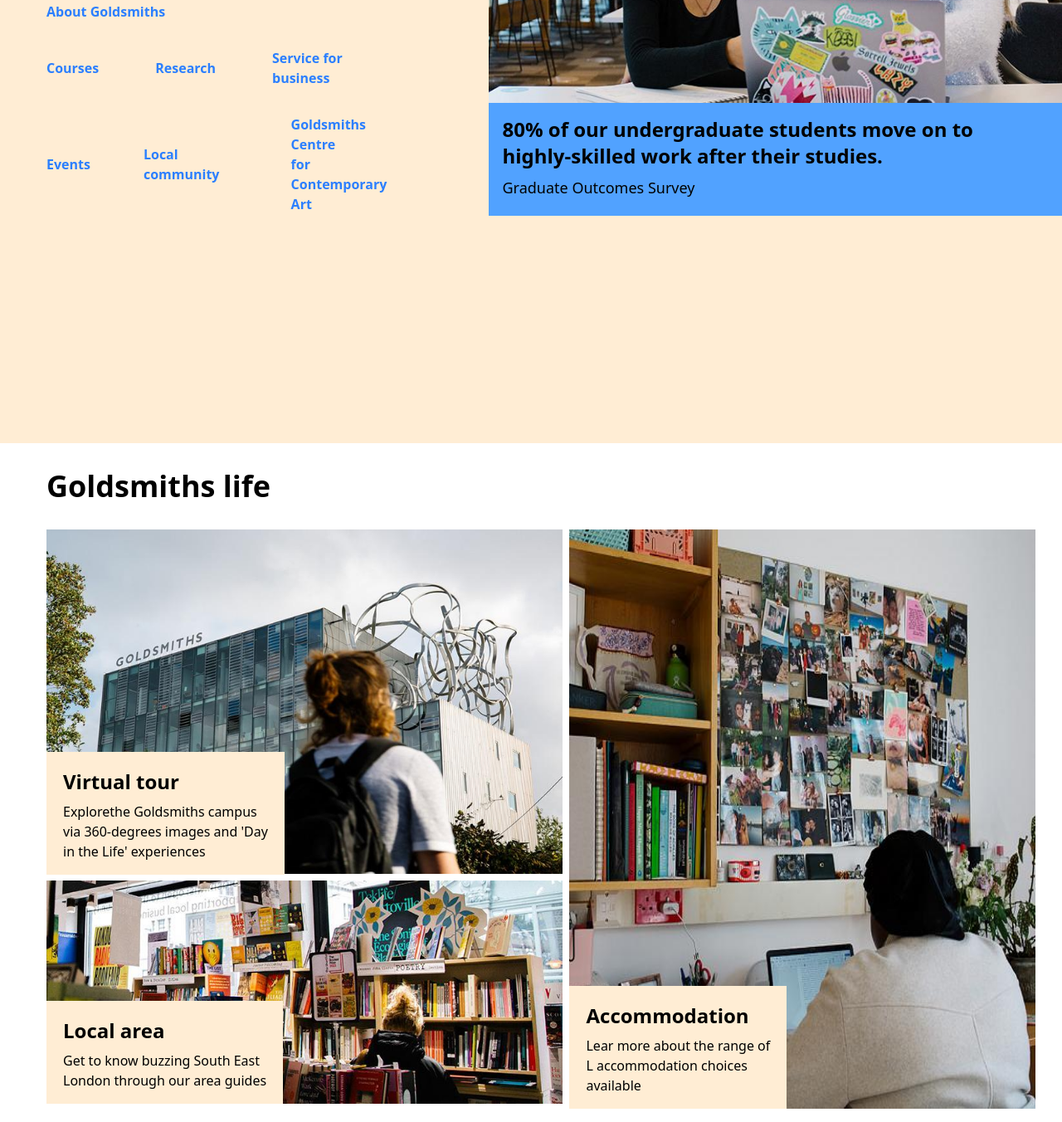
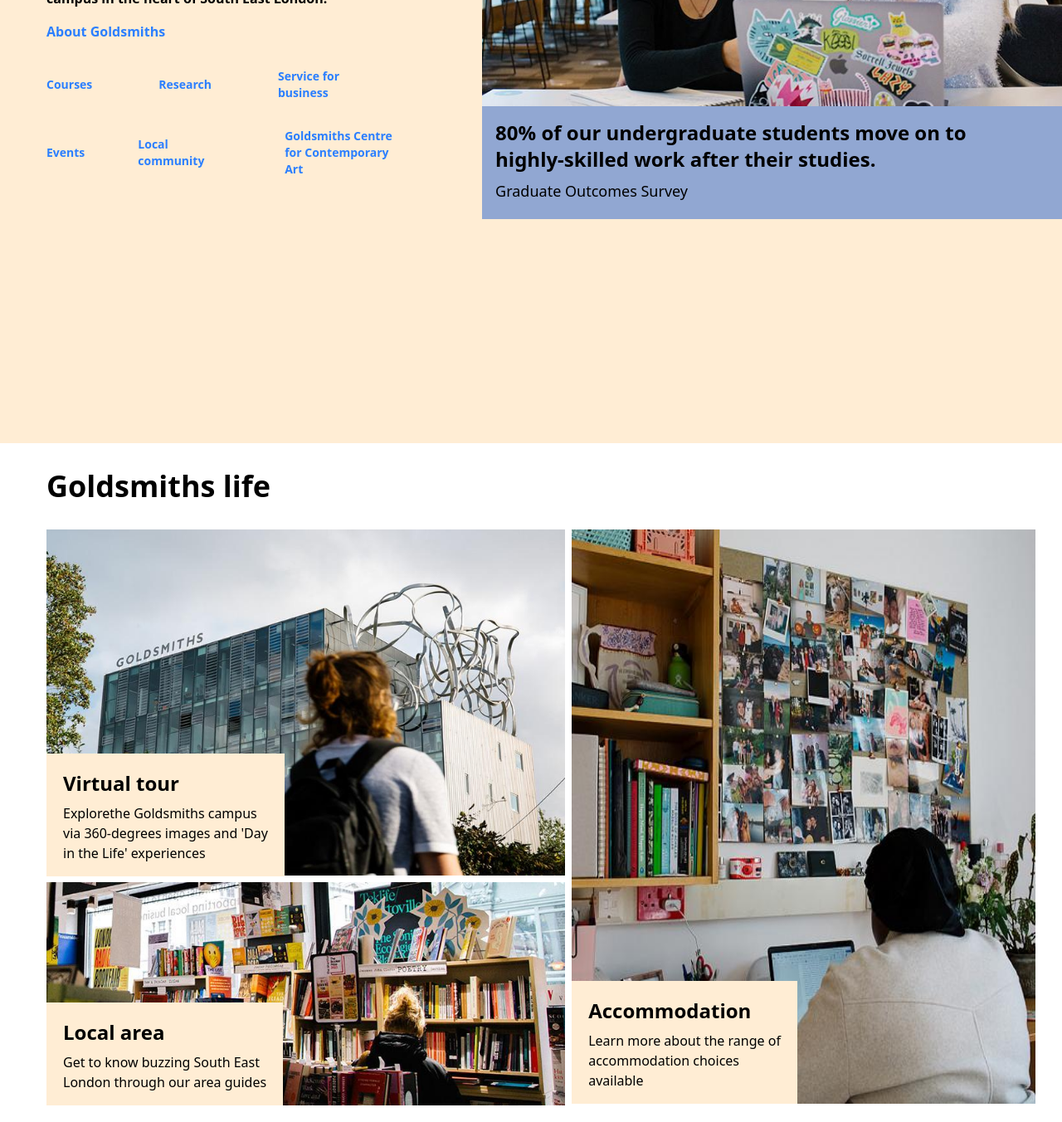
Before and after one commit to Ange290/CSS_Cloning2, a website: page index.html in a window 1280 px wide. Shown: the part 1936-3288 px from the top of the page at 83% size. Drawn offline with Linux system fonts and the light colour scheme.

Commit message:
Change bg color

```diff
--- a/index.html
+++ b/index.html
@@ -99,7 +99,7 @@
   </section>
 <!-- Fifth Section -->
       <div class="flex flex-row  items-center justify-start   ">
-<div class="bg-orange-300 h-52 w-4xl flex flex-row items-center justify-around gap-10  ">
+<div class="bg-[#ffcd6e] h-52 w-4xl flex flex-row items-center justify-around gap-10  ">
   <h2 class=" text-2xl font-bold text-gray-800">Welcome to our new and returning<br> students joining for the autumn <br>term. Find out what you need to<br> know for starting your studies</h2>
   <button class="bg-white text-gray-700 text-lg border-1 border-b-3 border-gray-700 py-4 px-10 font-bold">Welcome</button>
 </div>
@@ -124,13 +124,13 @@
 <h1 class="text-4xl font-bold text-black pb-5">How are we</h1>
 <p class="font-bold">We offer a space for self-discovery, delivering world-leading<br> research and progressive teaching from our single-site<br> campus in the heart of South East London.</p>
 <button class="text-blue-500 text-left pt-4 font-bold"><a href="#">About Goldsmiths</a></button>
-<div class="flex flex-row gap-17 pt-4 text-md">
+<div class="flex flex-row gap-20 pt-4 text-sm">
   <button class="text-blue-500 text-left pt-4 font-bold"><a href="#">Courses</a></button>
   <button class="text-blue-500 text-left pt-4 font-bold"><a href="#">Research</a></button>
   <button class="text-blue-500 text-left pt-4 font-bold"><a href="#">Service for<br> business</a></button>
 
 </div>
-<div class="flex flex-row  justify-between pt-4 text-md gap-16">
+<div class="flex flex-row  justify-between pt-4 text-sm gap-16">
   <button class="text-blue-500 text-left pt-4 font-bold"><a href="#">Events</a></button>
   <button class="text-blue-500 text-left pt-4 font-bold"><a href="#">Local community</a></button>
   <button class="text-blue-500 text-left pt-4 font-bold"><a href="#">Goldsmiths Centre<br> for Contemporary Art</a></button>
@@ -139,7 +139,7 @@
       </div>
      <div>
       <img src="./images/who-we-are-two-students-studying.jpeg" alt="">
-      <div class=" bg-blue-400">
+      <div class=" bg-[#91a7d2]">
 <p class="text-black text-2xl pt-4 pl-4 font-bold">80% of our undergraduate students move on to <br>highly-skilled work after their studies.</p>
 <p class="text-black text-lg pt-2 pl-4 pb-5 ">Graduate Outcomes Survey</p>
       </div>
@@ -163,10 +163,10 @@
 </div>
       </div>
       <div class="relative">
-        <img src="./images/accommodation-810.jpeg" alt="" class="h-[54.5vw]">
+        <img src="./images/accommodation-810.jpeg" alt="" class="h-[54vw]">
         <div class="absolute bottom-[-4px] left-0 bg-orange-100 p-5 pb-4 mb-1 flex flex-col items-start justify-start gap-2 ">
 <span class=" font-bold text-2xl">Accommodation</span>
-<span>Lear more about the range of  <br> L accommodation choices <br> available</span>
+<span>Learn more about the range of  <br>  accommodation choices <br> available</span>
 </div
       </div>
     </div>
```
Also changed, not shown: output.css.
